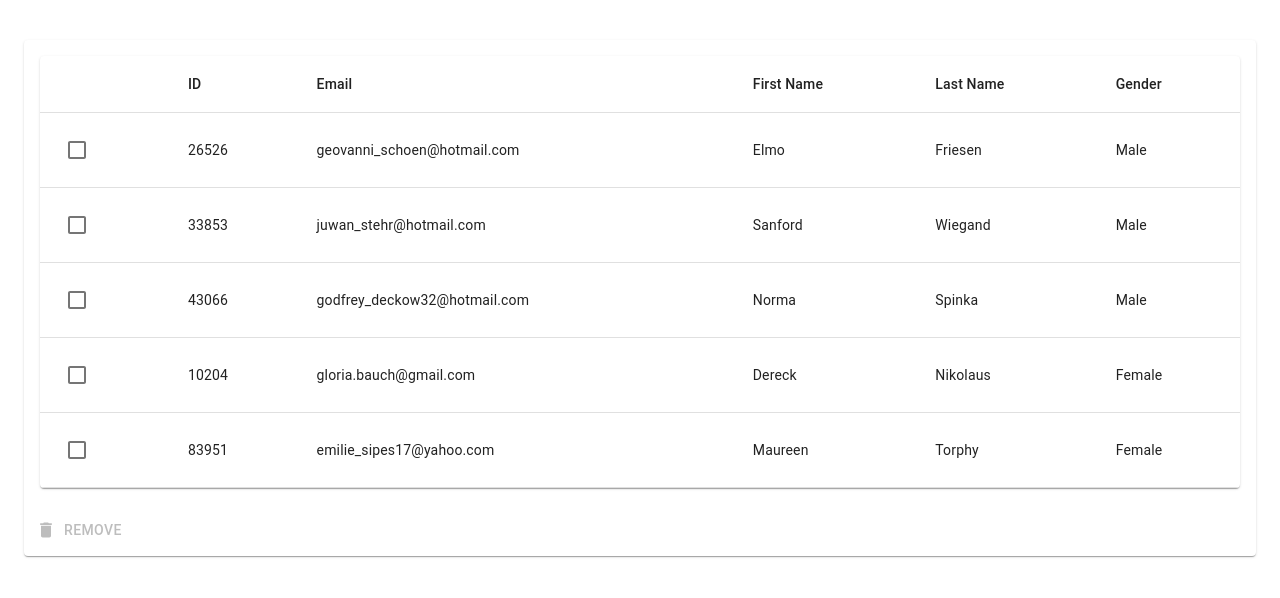
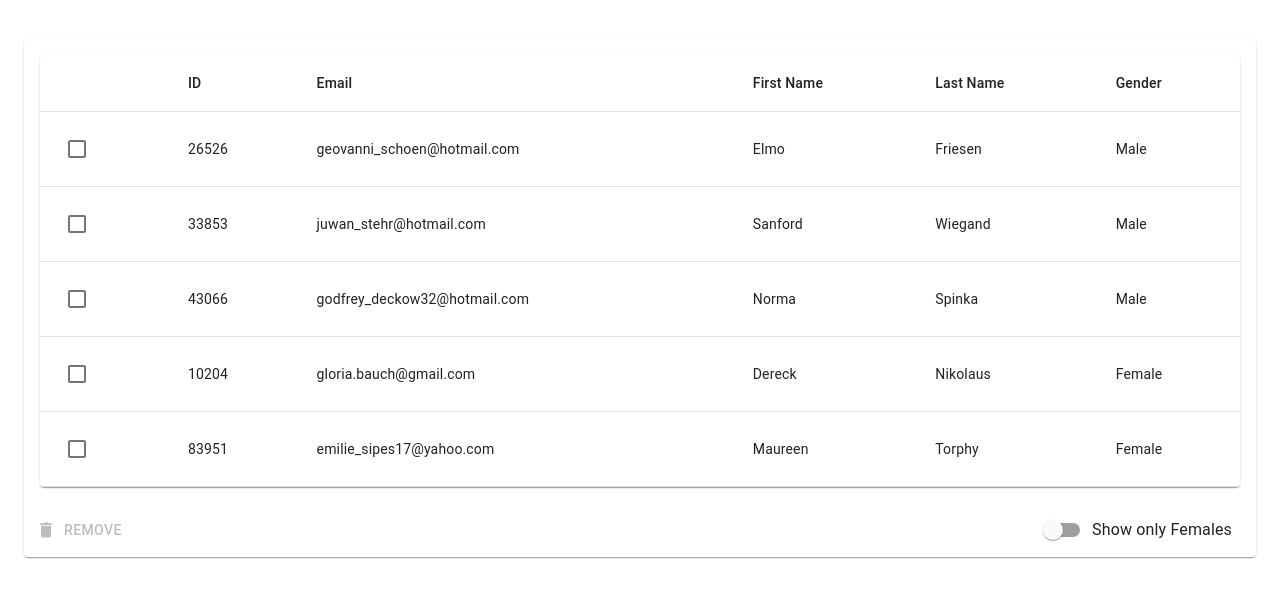
Before and after one commit to Kronhyx/react-example, a React (Create React App) app: page / in a window 1280 px wide. Shown: the part 102-700 px from the top of the page. Built offline with nearby package versions, Linux system fonts and the light colour scheme.

Commit message:
refactor: show only females

```diff
--- /dev/null
+++ b/src/components/UserList/UserList.css
@@ -0,0 +1,3 @@
+.UserListActions {
+  justify-content: space-between;
+}
--- a/src/components/UserList/UserList.tsx
+++ b/src/components/UserList/UserList.tsx
@@ -1,4 +1,4 @@
-import { Button, Card, CardActions, CardContent } from '@material-ui/core'
+import { Button, Card, CardActions, CardContent, FormControlLabel, Switch } from '@material-ui/core'
 import Paper from '@material-ui/core/Paper'
 import Table from '@material-ui/core/Table'
 import TableBody from '@material-ui/core/TableBody'
@@ -7,8 +7,9 @@ import TableContainer from '@material-ui/core/TableContainer'
 import TableHead from '@material-ui/core/TableHead'
 import TableRow from '@material-ui/core/TableRow'
 import DeleteIcon from '@material-ui/icons/Delete'
-import React, { FunctionComponent, useState } from 'react'
+import React, { FunctionComponent, ReactComponentElement, useState } from 'react'
 import { UserItem, UserListItem } from '../UserListItem/UserListItem'
+import './UserList.css'
 
 export interface UserListProps {
   items: UserItem[]
@@ -16,8 +17,10 @@ export interface UserListProps {
 
 export const UserList: FunctionComponent<UserListProps> = ({ items }) => {
   const [users, setUsers] = useState<UserItem[]>(items)
+  const [showOnlyFemales, setShowOnlyFemales] = useState<boolean>(false)
   const [itemsSelected, setItemsSelected] = useState<number[]>([])
   const hasItemsSelected = () => !!itemsSelected.length
+
   const deleteSelected = () => {
     const remainingUsers = users.filter(user => !itemsSelected.includes(user.id))
 
@@ -37,6 +40,13 @@ export const UserList: FunctionComponent<UserListProps> = ({ items }) => {
 
   }
 
+  const visibleUserListItems = (renderItem: (user: UserItem) => ReactComponentElement<any>) => {
+
+    return users
+      .filter(user => showOnlyFemales ? user.gender === 'Female' : true)
+      .map(renderItem)
+  }
+
   return (
     <Card>
       <CardContent>
@@ -52,20 +62,27 @@ export const UserList: FunctionComponent<UserListProps> = ({ items }) => {
                 <TableCell>Gender</TableCell>
               </TableRow>
             </TableHead>
-            <TableBody>{users.map((user) =>
-              <UserListItem key={user.id} {...user} onSelect={onListItemSelected} />
-            )}</TableBody>
+            <TableBody>
+              {visibleUserListItems(user => <UserListItem key={user.id} {...user} onSelect={onListItemSelected} />)}
+            </TableBody>
           </Table>
         </TableContainer>
       </CardContent>
 
-      <CardActions>
+      <CardActions className="UserListActions">
         <Button color="secondary" startIcon={<DeleteIcon />} disabled={!hasItemsSelected()} onClick={deleteSelected}>
           <span>Remove</span>
           {hasItemsSelected() && <span>
             ({itemsSelected.length})
           </span>}
         </Button>
+
+        <FormControlLabel
+          control={<Switch name="jason" checked={showOnlyFemales}
+                           onChange={(event) => setShowOnlyFemales(event.target.checked)} />}
+          label="Show only Females"
+        />
+
       </CardActions>
     </Card>
   )
```
